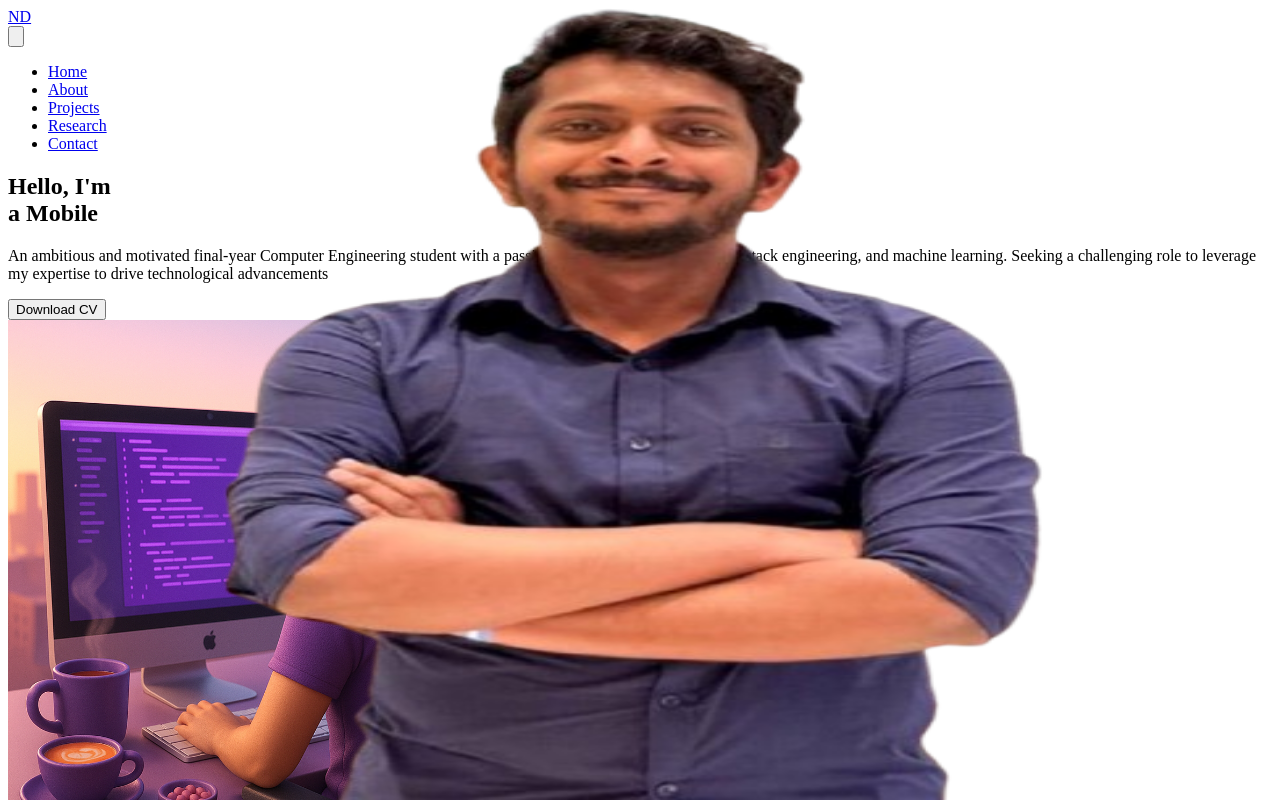
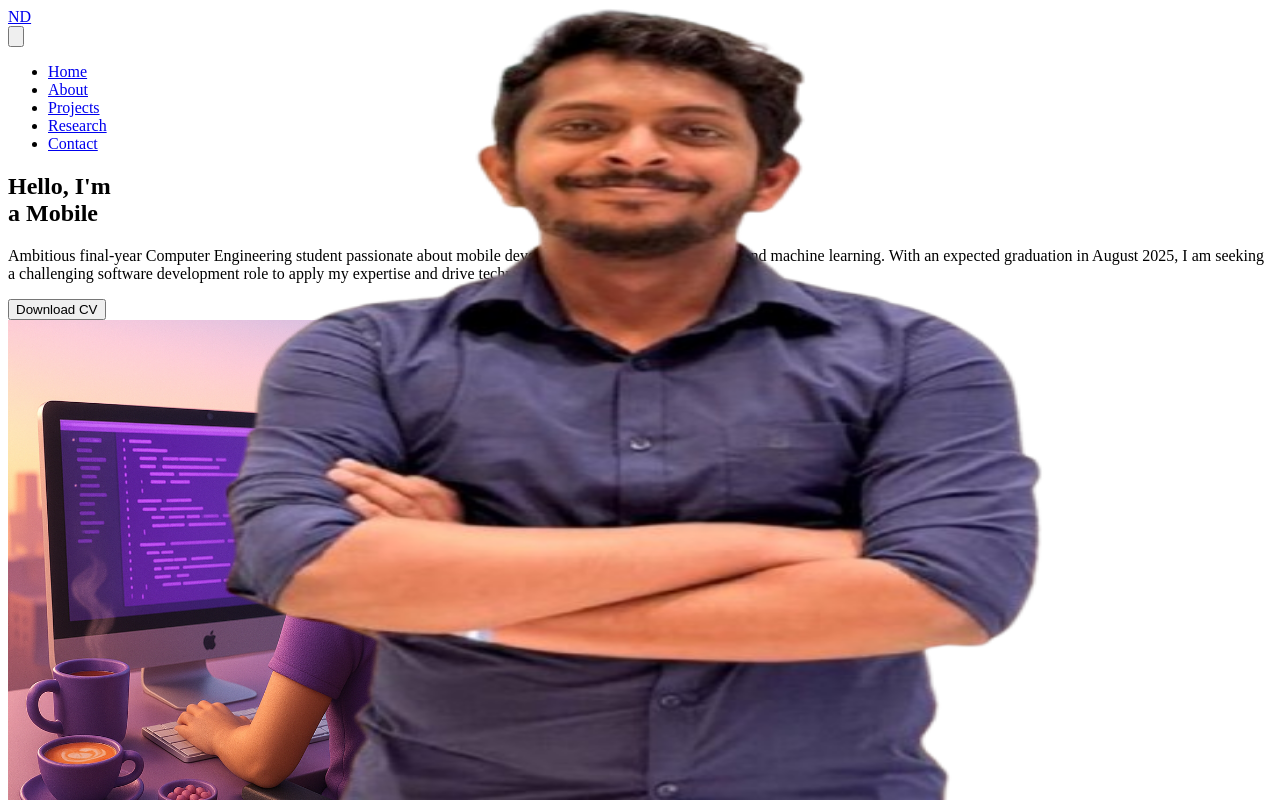
Before and after one commit to NavodXDilshan/Portfolio, a Next.js app: page / in a window 1280 px wide. Shown: the top 800 px of the page. Built offline with nearby package versions, Linux system fonts and the light colour scheme.

Commit message:
Changes to about me

```diff
--- a/src/components/HeroSection.jsx
+++ b/src/components/HeroSection.jsx
@@ -36,9 +36,11 @@ const HeroSection = () => {
             />
           </h1>
           <p className="text-[#ADB7BE] mb-6 text-base sm:text-lg lg:text-xl">
-            An ambitious and motivated final-year Computer Engineering student with a passion for mobile development,
-            full-stack engineering, and machine learning. Seeking a challenging role to leverage my expertise to drive
-            technological advancements
+            Ambitious final-year Computer Engineering student passionate about mobile development,
+            full-stack engineering, and machine learning. With an expected graduation in August 2025,
+            I am seeking a challenging software development role to apply my expertise and drive
+            technological innovation.
+
           </p>
           <div>
             <button
```
